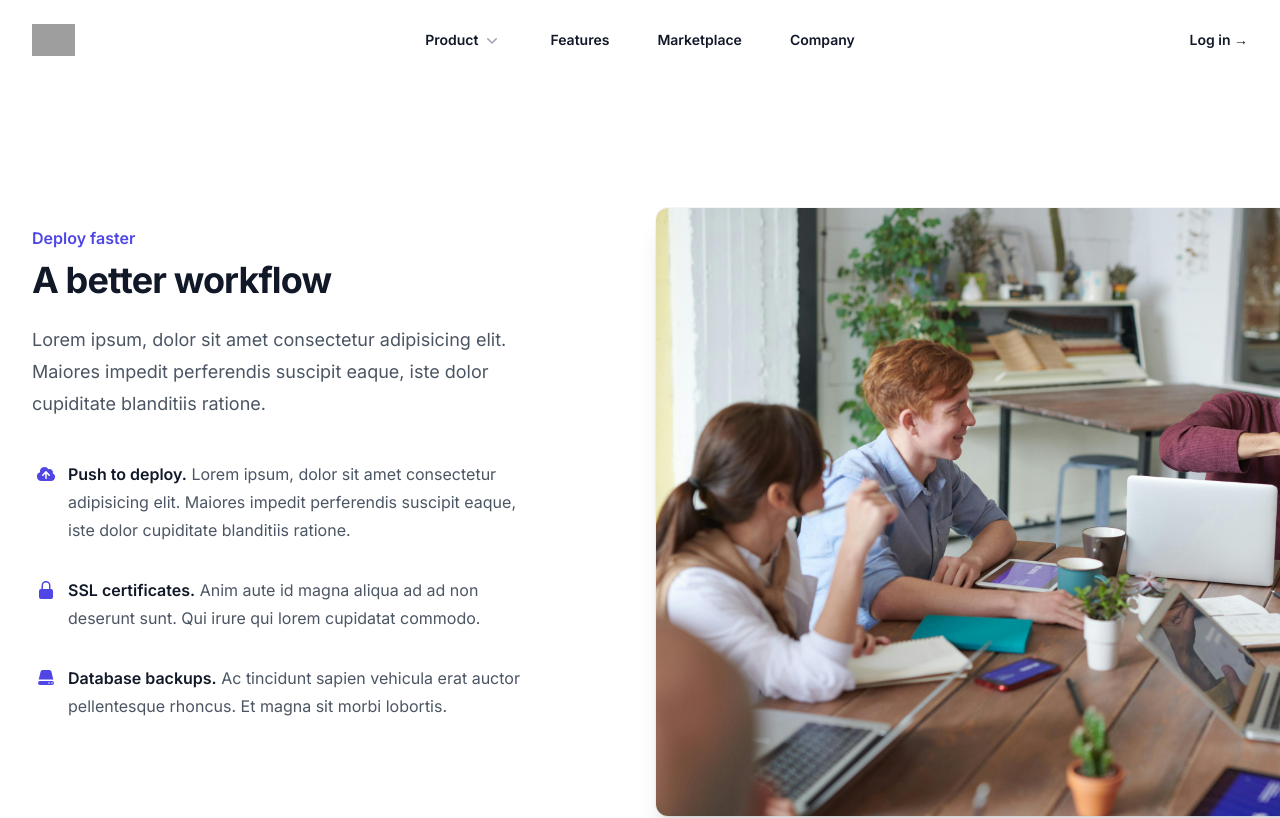
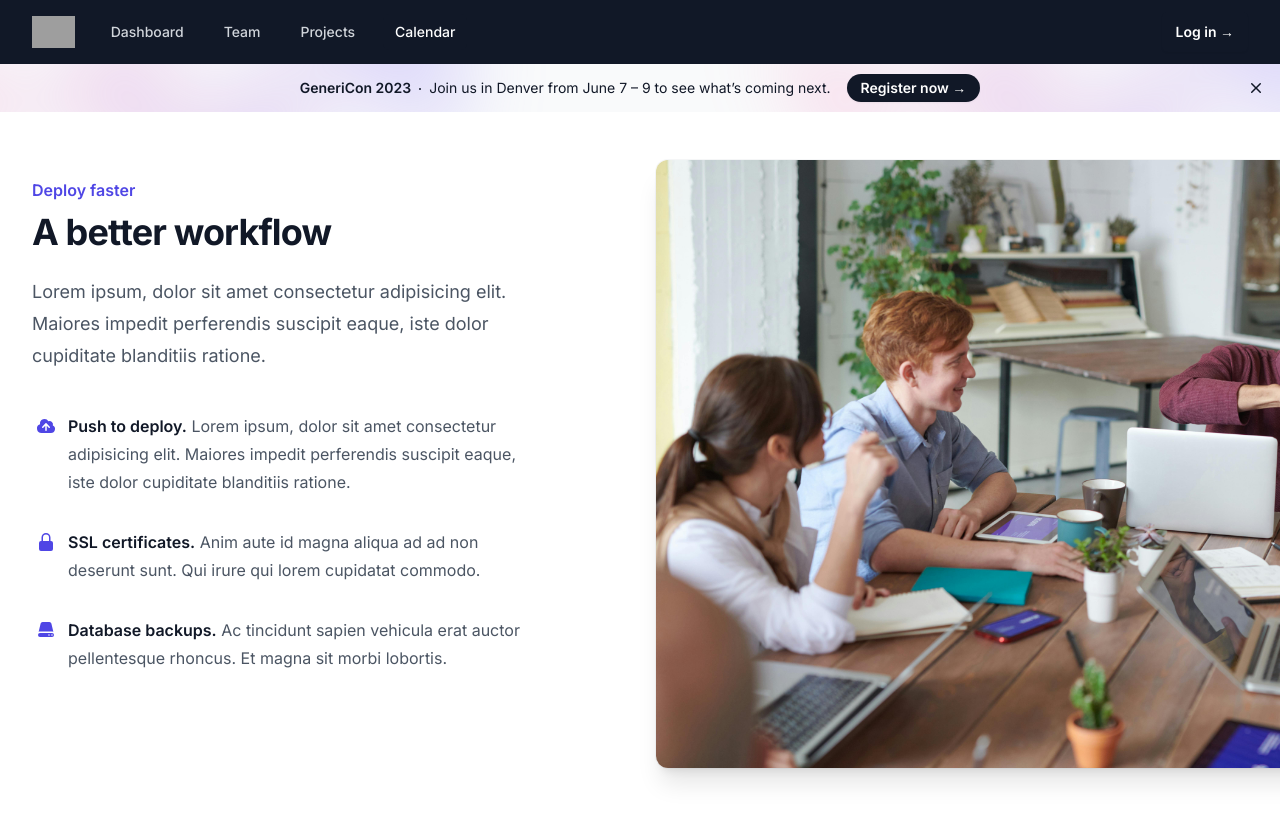
Before and after one commit to mdshoaibakhtar2002/Puffin-Macaw, a Next.js app: page / in a window 1280 px wide. Shown: the top 818 px of the page. Built offline with nearby package versions, Linux system fonts and the light colour scheme; grey boxes are pictures that could not be loaded.

Commit message:
Added new navbar

```diff
--- a/src/app/login/page.tsx
+++ b/src/app/login/page.tsx
@@ -4,7 +4,7 @@ import Link from 'next/link'
 
 export default function Login() {
     return (
-        <div className="w-full flex justify-center flex-col items-center h-[75vh]">
+        <div className="w-full flex justify-center flex-col items-center h-[90vh]">
             <div className="w-1/2 flex justify-center flex-col items-center p-4">
                 <div className="w-8/12">
                     <label htmlFor="price" className="block text-sm font-medium leading-6 text-gray-900">
@@ -32,7 +32,7 @@ export default function Login() {
                 <div className="w-8/12 mt-6 text-center">
                     <button
                         type="submit"
-                        className="block w-full rounded-md bg-rose-600 px-3.5 py-2.5 text-center text-sm font-semibold text-white shadow-sm hover:bg-rose-500 focus-visible:outline focus-visible:outline-2 focus-visible:outline-offset-2 focus-visible:outline-rose-600"
+                        className="block w-full rounded-md bg-gray-900 px-3.5 py-2.5 text-center text-sm font-semibold text-white shadow-sm hover:bg-gray-820 focus-visible:outline focus-visible:outline-2 focus-visible:outline-offset-2 focus-visible:outline-gray-820"
                     >
                         Log in <span aria-hidden="true">&rarr;</span>
                     </button>
--- a/src/app/signup/page.tsx
+++ b/src/app/signup/page.tsx
@@ -4,7 +4,7 @@ import Link from 'next/link'
 
 export default function Login() {
     return (
-        <div className="w-full flex justify-center flex-col items-center h-[75vh]">
+        <div className="w-full flex justify-center flex-col items-center h-[100vh]">
             <div className="w-1/2 flex justify-center flex-col items-center p-4">
                 <div className="w-8/12">
                     <label htmlFor="price" className="block text-sm font-medium leading-6 text-gray-900">
@@ -69,8 +69,8 @@ export default function Login() {
 
                 <div className="w-8/12 mt-6 text-center">
                     <button
+                        className="block w-full rounded-md bg-gray-900 px-3.5 py-2.5 text-center text-sm font-semibold text-white shadow-sm hover:bg-gray-820 focus-visible:outline focus-visible:outline-2 focus-visible:outline-offset-2 focus-visible:outline-gray-820"
                         type="submit"
-                        className="block w-full rounded-md bg-rose-600 px-3.5 py-2.5 text-center text-sm font-semibold text-white shadow-sm hover:bg-rose-500 focus-visible:outline focus-visible:outline-2 focus-visible:outline-offset-2 focus-visible:outline-rose-600"
                     >
                         Create account <span aria-hidden="true">&rarr;</span>
                     </button>
--- a/src/components/Dashboard.tsx
+++ b/src/components/Dashboard.tsx
@@ -33,7 +33,10 @@ const features = [
 export default function Dashboard() {
     return (
         <div>
-            <div className="overflow-hidden bg-white py-24 sm:py-32">
+            <div className="pt-16">
+            <Banner />
+        </div>
+            <div className="overflow-hidden bg-white py-12 sm:py-12">
                 <div className="mx-auto max-w-7xl px-6 lg:px-8">
                     <div className="mx-auto grid max-w-2xl grid-cols-1 gap-x-8 gap-y-16 sm:gap-y-20 lg:mx-0 lg:max-w-none lg:grid-cols-2">
                         <div className="lg:pr-8 lg:pt-4">
@@ -73,7 +76,6 @@ export default function Dashboard() {
             <Newsletter />
             <Jobcard />
             <Collab />
-            <Banner />
             <Form />
             <Team />
             <Testimonials />
--- a/src/components/Navbar.tsx
+++ b/src/components/Navbar.tsx
@@ -1,198 +1,132 @@
-'use client'
+"use client";
 
+import { Disclosure, DisclosureButton, DisclosurePanel, Menu, MenuButton, MenuItem, MenuItems } from '@headlessui/react'
+import { Bars3Icon, BellIcon, XMarkIcon } from '@heroicons/react/24/outline'
+import Link from 'next/link'
+import styles from '../app/Custom.module.css';
 import { useState } from 'react'
-import {
-    Dialog,
-    DialogPanel,
-    Disclosure,
-    DisclosureButton,
-    DisclosurePanel,
-    Popover,
-    PopoverButton,
-    PopoverGroup,
-    PopoverPanel,
-} from '@headlessui/react'
-import {
-    ArrowPathIcon,
-    Bars3Icon,
-    ChartPieIcon,
-    CursorArrowRaysIcon,
-    FingerPrintIcon,
-    SquaresPlusIcon,
-    XMarkIcon,
-} from '@heroicons/react/24/outline'
-import { ChevronDownIcon, PhoneIcon, PlayCircleIcon } from '@heroicons/react/20/solid'
-import Link from 'next/link'
 
-const products = [
-    { name: 'Analytics', description: 'Get a better understanding of your traffic', href: '#', icon: ChartPieIcon },
-    { name: 'Engagement', description: 'Speak directly to your customers', href: '#', icon: CursorArrowRaysIcon },
-    { name: 'Security', description: 'Your customers’ data will be safe and secure', href: '#', icon: FingerPrintIcon },
-    { name: 'Integrations', description: 'Connect with third-party tools', href: '#', icon: SquaresPlusIcon },
-    { name: 'Automations', description: 'Build strategic funnels that will convert', href: '#', icon: ArrowPathIcon },
-]
-const callsToAction = [
-    { name: 'Watch demo', href: '#', icon: PlayCircleIcon },
-    { name: 'Contact sales', href: '#', icon: PhoneIcon },
+const navigation = [
+    { name: 'Dashboard', href: '#', current: false },
+    { name: 'Team', href: '#', current: false },
+    { name: 'Projects', href: '#', current: false },
+    { name: 'Calendar', href: '#', current: true },
 ]
 
-export default function Navbar() {
-    const [mobileMenuOpen, setMobileMenuOpen] = useState(false)
+function classNames(...classes: string[]) {
+    return classes.filter(Boolean).join(' ')
+}
 
+export default function Example() {
+    const [loggedIn, setLoggedIn] = useState(true)
     return (
-
-        <header className="bg-white">
-            <nav aria-label="Global" className="mx-auto flex max-w-7xl items-center justify-between p-6 lg:px-8">
-                <div className="flex lg:flex-1">
-                    <a href="#" className="-m-1.5 p-1.5">
-                        <span className="sr-only">Your Company</span>
-                        <img alt="" src="https://tailwindui.com/img/logos/mark.svg?color=indigo&shade=600" className="h-8 w-auto" />
-                    </a>
+        <Disclosure as="nav" className="fixed w-full z-10 isolate overflow-hidden bg-gray-900">
+            <div className="px-8">
+                <div className="relative flex h-16 items-center justify-between">
+                    <div className="absolute inset-y-0 left-0 flex items-center sm:hidden">
+                        {/* Mobile menu button*/}
+                        <DisclosureButton className="group relative inline-flex items-center justify-center rounded-md p-2 text-gray-400 hover:bg-gray-700 hover:text-white focus:outline-none focus:ring-2 focus:ring-inset focus:ring-white">
+                            <span className="absolute -inset-0.5" />
+                            <span className="sr-only">Open main menu</span>
+                            <Bars3Icon aria-hidden="true" className="block h-6 w-6 group-data-[open]:hidden" />
+                            <XMarkIcon aria-hidden="true" className="hidden h-6 w-6 group-data-[open]:block" />
+                        </DisclosureButton>
                     </div>
-                <div className="flex lg:hidden">
-                    <button
-                        type="button"
-                        onClick={() => setMobileMenuOpen(true)}
-                        className="-m-2.5 inline-flex items-center justify-center rounded-md p-2.5 text-gray-700"
-                    >
-                        <span className="sr-only">Open main menu</span>
-                        <Bars3Icon aria-hidden="true" className="h-6 w-6" />
-                    </button>
-                </div>
-                <PopoverGroup className="hidden lg:flex lg:gap-x-12">
-                    <Popover className="relative">
-                        <PopoverButton onClick={() => console.log('Hello ')} className="flex items-center gap-x-1 text-sm font-semibold leading-6 text-gray-900">
-                            Product
-                            <ChevronDownIcon aria-hidden="true" className="h-5 w-5 flex-none text-gray-400" />
-                        </PopoverButton>
-
-                        <PopoverPanel
-                            transition
-                            className="absolute -left-8 top-full z-10 mt-3 w-screen max-w-md overflow-hidden rounded-3xl bg-white shadow-lg ring-1 ring-gray-900/5 transition data-[closed]:translate-y-1 data-[closed]:opacity-0 data-[enter]:duration-200 data-[leave]:duration-150 data-[enter]:ease-out data-[leave]:ease-in"
-                        >
-                            <div className="p-4">
-                                {products.map((item) => (
-                                    <div
-                                        key={item.name}
-                                        className="group relative flex items-center gap-x-6 rounded-lg p-4 text-sm leading-6 hover:bg-gray-50"
-                                    >
-                                        <div className="flex h-11 w-11 flex-none items-center justify-center rounded-lg bg-gray-50 group-hover:bg-white">
-                                            <item.icon aria-hidden="true" className="h-6 w-6 text-gray-600 group-hover:text-indigo-600" />
-                                        </div>
-                                        <div className="flex-auto">
-                                            <a href={item.href} className="block font-semibold text-gray-900">
-                                                {item.name}
-                                                <span className="absolute inset-0" />
-                                            </a>
-                                            <p className="mt-1 text-gray-600">{item.description}</p>
-                                        </div>
-                                    </div>
-                                ))}
-                            </div>
-                            <div className="grid grid-cols-2 divide-x divide-gray-900/5 bg-gray-50">
-                                {callsToAction.map((item) => (
+                    <div className="flex flex-1 items-center justify-center sm:items-stretch sm:justify-start">
+                        <Link href="/" className="flex flex-shrink-0 items-center">
+                            <img
+                                alt="Your Company"
+                                src="https://tailwindui.com/img/logos/mark.svg?color=indigo&shade=500"
+                                className="h-8 w-auto"
+                            />
+                        </Link>
+                        <div className="hidden sm:ml-6 sm:block">
+                            <div className="flex space-x-4">
+                                {navigation.map((item) => (
                                     <a
                                         key={item.name}
                                         href={item.href}
-                                        className="flex items-center justify-center gap-x-2.5 p-3 text-sm font-semibold leading-6 text-gray-900 hover:bg-gray-100"
+                                        aria-current={item.current ? 'page' : undefined}
+                                        className={classNames(
+                                            item.current ? 'bg-gray-900 text-white' : 'text-gray-300 hover:bg-gray-700 hover:text-white',
+                                            'rounded-md px-3 py-2 text-sm font-medium',
+                                        )}
                                     >
-                                        <item.icon aria-hidden="true" className="h-5 w-5 flex-none text-gray-400" />
                                         {item.name}
                                     </a>
                                 ))}
                             </div>
-                        </PopoverPanel>
-                    </Popover>
+                        </div>
+                    </div>
+                    {loggedIn ? <div className="absolute inset-y-0 right-0 flex items-center pr-2 sm:static sm:inset-auto sm:ml-6 sm:pr-0">
+                        <Link className="block rounded-md px-3.5 py-2.5 text-center text-sm font-semibold text-white shadow-sm focus-visible:outline focus-visible:outline-2 focus-visible:outline-offset-2 focus-visible:outline-rose-600" href="/login">Log in <span aria-hidden="true">&rarr;</span></Link>
+                    </div> :
+                        <div className="absolute inset-y-0 right-0 flex items-center pr-2 sm:static sm:inset-auto sm:ml-6 sm:pr-0">
+                            <button
+                                type="button"
+                                className="relative rounded-full bg-gray-800 p-1 text-gray-400 hover:text-white focus:outline-none focus:ring-2 focus:ring-white focus:ring-offset-2 focus:ring-offset-gray-800"
+                            >
+                                <span className="absolute -inset-1.5" />
+                                <span className="sr-only">View notifications</span>
+                                <BellIcon aria-hidden="true" className="h-6 w-6" />
+                            </button>
 
-                    <a href="#" className="text-sm font-semibold leading-6 text-gray-900">
-                        Features
-                    </a>
-                    <a href="#" className="text-sm font-semibold leading-6 text-gray-900">
-                        Marketplace
-                    </a>
-                    <a href="#" className="text-sm font-semibold leading-6 text-gray-900">
-                        Company
-                    </a>
-                </PopoverGroup>
-                <div className="hidden lg:flex lg:flex-1 lg:justify-end">
-                    <Link href="/login" className="text-sm font-semibold leading-6 text-gray-900">
-                        Log in <span aria-hidden="true">&rarr;</span>
-                    </Link>
-                </div>
-            </nav>
-            <Dialog open={mobileMenuOpen} onClose={setMobileMenuOpen} className="lg:hidden">
-                <div className="fixed inset-0 z-10" />
-                <DialogPanel className="fixed inset-y-0 right-0 z-10 w-full overflow-y-auto bg-white px-6 py-6 sm:max-w-sm sm:ring-1 sm:ring-gray-900/10">
-                    <div className="flex items-center justify-between">
-                        <a href="#" className="-m-1.5 p-1.5">
-                            <span className="sr-only">Your Company</span>
+                            {/* Profile dropdown */}
+                            <Menu as="div" className="relative ml-3">
+                                <div>
+                                    <MenuButton className="relative flex rounded-full bg-gray-800 text-sm focus:outline-none focus:ring-2 focus:ring-white focus:ring-offset-2 focus:ring-offset-gray-800">
+                                        <span className="absolute -inset-1.5" />
+                                        <span className="sr-only">Open user menu</span>
                                         <img
                                             alt=""
-                                src="https://tailwindui.com/img/logos/mark.svg?color=indigo&shade=600"
-                                className="h-8 w-auto"
+                                            src="https://images.unsplash.com/photo-1472099645785-5658abf4ff4e?ixlib=rb-1.2.1&ixid=eyJhcHBfaWQiOjEyMDd9&auto=format&fit=facearea&facepad=2&w=256&h=256&q=80"
+                                            className="h-8 w-8 rounded-full"
                                         />
+                                    </MenuButton>
+                                </div>
+                                <MenuItems
+                                    transition
+                                    className="absolute right-0 z-10 mt-2 w-48 origin-top-right rounded-md bg-white py-1 shadow-lg ring-1 ring-black ring-opacity-5 transition focus:outline-none data-[closed]:scale-95 data-[closed]:transform data-[closed]:opacity-0 data-[enter]:duration-100 data-[leave]:duration-75 data-[enter]:ease-out data-[leave]:ease-in"
+                                >
+                                    <MenuItem>
+                                        <a href="#" className="block px-4 py-2 text-sm text-gray-700 data-[focus]:bg-gray-100">
+                                            Your Profile
                                         </a>
-                        <button
-                            type="button"
-                            onClick={() => setMobileMenuOpen(false)}
-                            className="-m-2.5 rounded-md p-2.5 text-gray-700"
-                        >
-                            <span className="sr-only">Close menu</span>
-                            <XMarkIcon aria-hidden="true" className="h-6 w-6" />
-                        </button>
+                                    </MenuItem>
+                                    <MenuItem>
+                                        <a href="#" className="block px-4 py-2 text-sm text-gray-700 data-[focus]:bg-gray-100">
+                                            Settings
+                                        </a>
+                                    </MenuItem>
+                                    <MenuItem>
+                                        <a href="#" className="block px-4 py-2 text-sm text-gray-700 data-[focus]:bg-gray-100">
+                                            Sign out
+                                        </a>
+                                    </MenuItem>
+                                </MenuItems>
+                            </Menu>
+                        </div>}
                 </div>
-                    <div className="mt-6 flow-root">
-                        <div className="-my-6 divide-y divide-gray-500/10">
-                            <div className="space-y-2 py-6">
-                                <Disclosure as="div" className="-mx-3">
-                                    <DisclosureButton className="group flex w-full items-center justify-between rounded-lg py-2 pl-3 pr-3.5 text-base font-semibold leading-7 text-gray-900 hover:bg-gray-50">
-                                        Product
-                                        <ChevronDownIcon aria-hidden="true" className="h-5 w-5 flex-none group-data-[open]:rotate-180" />
-                                    </DisclosureButton>
-                                    <DisclosurePanel className="mt-2 space-y-2">
-                                        {[...products, ...callsToAction].map((item) => (
+            </div>
+
+            <DisclosurePanel className="sm:hidden">
+                <div className="space-y-1 px-2 pb-3 pt-2">
+                    {navigation.map((item) => (
                         <DisclosureButton
                             key={item.name}
                             as="a"
                             href={item.href}
-                                                className="block rounded-lg py-2 pl-6 pr-3 text-sm font-semibold leading-7 text-gray-900 hover:bg-gray-50"
+                            aria-current={item.current ? 'page' : undefined}
+                            className={classNames(
+                                item.current ? 'bg-gray-900 text-white' : 'text-gray-300 hover:bg-gray-700 hover:text-white',
+                                'block rounded-md px-3 py-2 text-base font-medium',
+                            )}
                         >
                             {item.name}
                         </DisclosureButton>
                     ))}
+                </div>
             </DisclosurePanel>
         </Disclosure>
-                                <a
-                                    href="#"
-                                    className="-mx-3 block rounded-lg px-3 py-2 text-base font-semibold leading-7 text-gray-900 hover:bg-gray-50"
-                                >
-                                    Features
-                                </a>
-                                <a
-                                    href="#"
-                                    className="-mx-3 block rounded-lg px-3 py-2 text-base font-semibold leading-7 text-gray-900 hover:bg-gray-50"
-                                >
-                                    Marketplace
-                                </a>
-                                <a
-                                    href="#"
-                                    className="-mx-3 block rounded-lg px-3 py-2 text-base font-semibold leading-7 text-gray-900 hover:bg-gray-50"
-                                >
-                                    Company
-                                </a>
-                            </div>
-                            <div className="py-6">
-                                <a
-                                    href="#"
-                                    className="-mx-3 block rounded-lg px-3 py-2.5 text-base font-semibold leading-7 text-gray-900 hover:bg-gray-50"
-                                >
-                                    Log in
-                                </a>
-                            </div>
-                        </div>
-                    </div>
-                </DialogPanel>
-            </Dialog>
-        </header>
     )
 }
```
Lines whose indentation alone changed are shown as unchanged.
